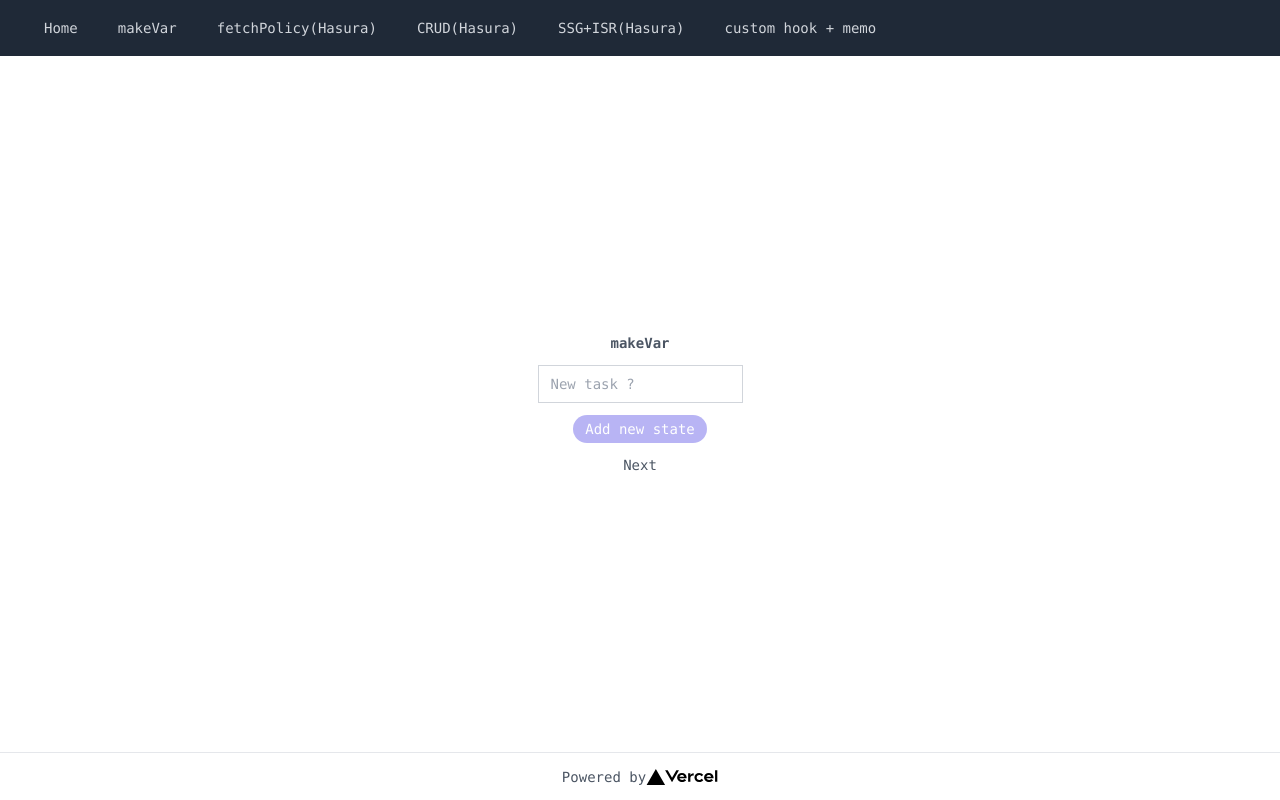
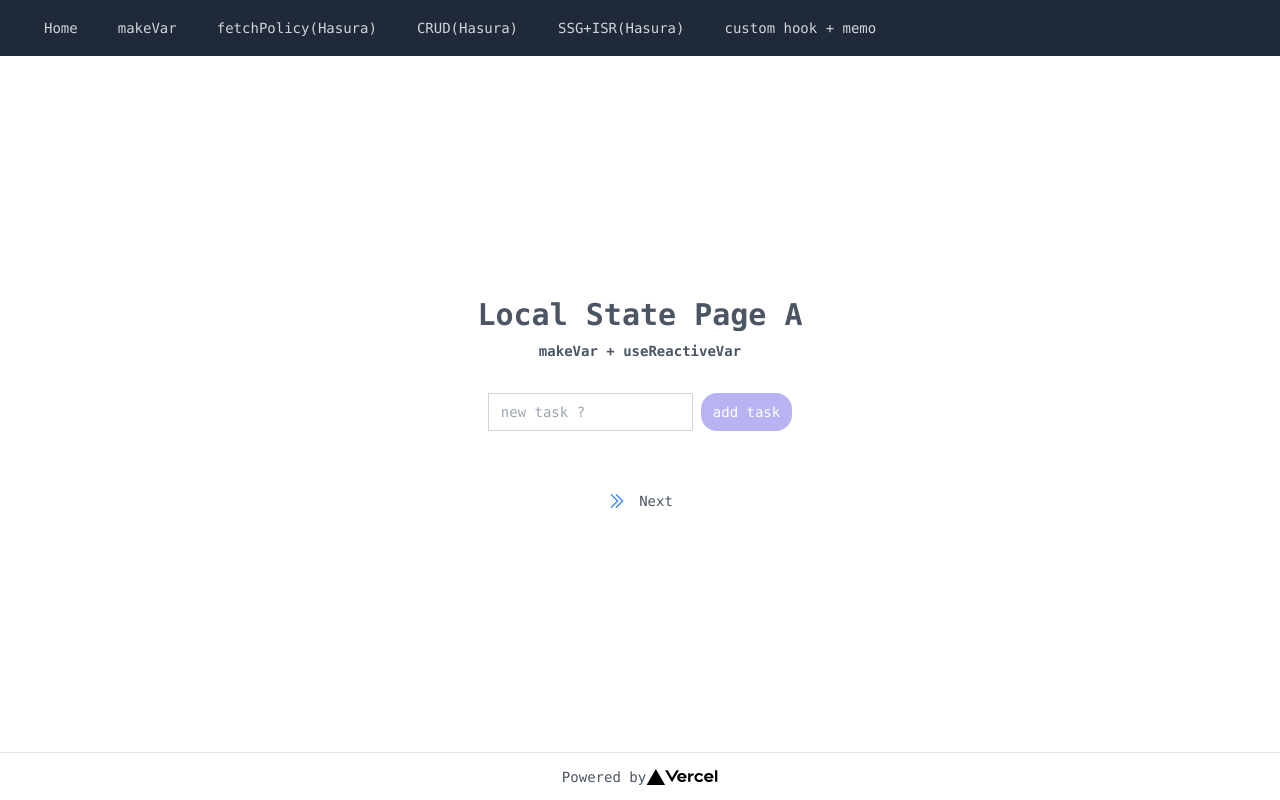
Before and after one commit to torachiro/learn-modern-frontend, a Next.js app: page /local-state-a in a window 1280 px wide. Built offline with nearby package versions, Linux system fonts and the light colour scheme.

Commit message:
Local State のリファクタ

```diff
--- a/components/LocalStateA.tsx
+++ b/components/LocalStateA.tsx
@@ -4,6 +4,7 @@ import { z } from 'zod'
 import { todoVar } from '../cache'
 import { useReactiveVar } from '@apollo/client'
 import Link from 'next/link'
+import { ChevronDoubleRightIcon } from '@heroicons/react/24/solid'
 
 const schema = z.object({
   title: z.string().min(1, { message: '※入力必須の項目です。' }),
@@ -14,16 +15,20 @@ export const LocalStateA = (): JSX.Element => {
   const {
     register,
     handleSubmit,
+    watch,
+    setValue,
     formState: { isDirty, errors },
   } = useForm<Schema>({
     defaultValues: { title: '' },
     resolver: zodResolver(schema),
   })
+  const titleValue = watch('title')
   const todos = useReactiveVar(todoVar)
 
   const onSubmit: SubmitHandler<Schema> = ({ title }, e) => {
     todoVar([...todoVar(), { title }])
-    e?.target.reset()
+    setValue('title', '')
+    //e?.target.reset()
   }
 
   const onError: SubmitErrorHandler<Schema> = (errors, e) => {
@@ -32,35 +37,45 @@ export const LocalStateA = (): JSX.Element => {
 
   return (
     <>
-      <p className="mb-3 font-bold">makeVar</p>
-      {todos.map((todo, index) => {
-        return (
-          <p key={index} className="mb-3 y-1">
-            {todo.title}
-          </p>
-        )
-      })}
       <form
         className="flex flex-col justify-center items-center"
         onSubmit={handleSubmit(onSubmit, onError)}
       >
-        <input
-          className="mb-3 px-3 py-2 border border-gray-300"
-          placeholder="New task ?"
-          {...register('title')}
-        />
-        {errors.title?.message && (
-          <p className="text-red-700">{errors.title?.message}</p>
-        )}
-        <button
-          type="submit"
-          className="disabled:opacity-40 mb-3 py-1 px-3 text-white bg-indigo-600 hover:bg-indigo-700 rounded-2xl focus:outline-none"
-          disabled={!isDirty}
-        >
-          Add new state
-        </button>
+        <div className="flex">
+          <input
+            className="mb-3 px-3 py-2 border border-gray-300"
+            placeholder="new task ?"
+            {...register('title')}
+          />
+          {errors.title?.message && (
+            <p className="text-red-700">{errors.title?.message}</p>
+          )}
+          <button
+            type="submit"
+            className="disabled:opacity-40 mb-3 ml-2 py-1 px-3 text-white bg-indigo-600 hover:bg-indigo-700 rounded-2xl focus:outline-none"
+            disabled={!titleValue}
+          >
+            add task
+          </button>
+        </div>
+        {todos.map((todo, index) => {
+          return (
+            <p key={index} className="mb-3 y-1">
+              {todo.title}
+            </p>
+          )
+        })}
+
         <Link href="/local-state-b">
-          <a>Next</a>
+          <div className="flex ≈ mt-12">
+            <ChevronDoubleRightIcon
+              data-testid="auth-to-main"
+              className="h-5 w-5 mr-3 text-blue-500"
+            />
+            <span data-testid="back-to-main" className="cursor-pointer">
+              Next
+            </span>
+          </div>
         </Link>
       </form>
     </>
--- a/components/LocalStateB.tsx
+++ b/components/LocalStateB.tsx
@@ -1,6 +1,7 @@
 import { todoVar } from '../cache'
 import { useReactiveVar } from '@apollo/client'
 import Link from 'next/link'
+import { ChevronDoubleLeftIcon } from '@heroicons/react/24/solid'
 
 export const LocalStateB = (): JSX.Element => {
   const todos = useReactiveVar(todoVar)
@@ -14,7 +15,15 @@ export const LocalStateB = (): JSX.Element => {
         )
       })}
       <Link href="/local-state-a">
-        <a>Back</a>
+        <div className="flex ≈ mt-12">
+          <ChevronDoubleLeftIcon
+            data-testid="auth-to-main"
+            className="h-5 w-5 mr-3 text-blue-500"
+          />
+          <span data-testid="back-to-main" className="cursor-pointer">
+            Back
+          </span>
+        </div>
       </Link>
     </>
   )
--- a/pages/local-state-a.tsx
+++ b/pages/local-state-a.tsx
@@ -4,6 +4,8 @@ import { Layout } from '../components/Layout'
 const LocalStatePageA = (): JSX.Element => {
   return (
     <Layout title="Local State A">
+      <h1 className="mb-2 text-3xl font-bold">Local State Page A</h1>
+      <p className="mb-8 font-bold">makeVar + useReactiveVar</p>
       <LocalStateA />
     </Layout>
   )
--- a/pages/local-state-b.tsx
+++ b/pages/local-state-b.tsx
@@ -4,6 +4,8 @@ import { Layout } from '../components/Layout'
 const LocalStatePageB = (): JSX.Element => {
   return (
     <Layout title="Local State B">
+      <h1 className="mb-2 text-3xl font-bold">Local State Page B</h1>
+      <p className="mb-8 font-bold">makeVar + useReactiveVar</p>
       <LocalStateB />
     </Layout>
   )
```
